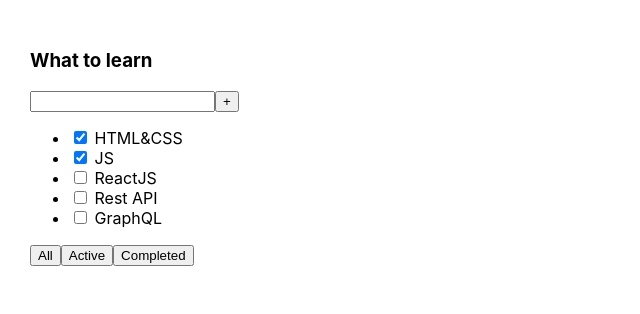
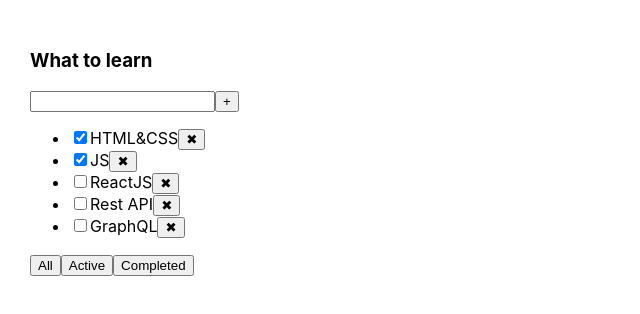
Before and after one commit to Santerakis/1.2-uroki-2-todolist-, a React (Create React App) app: page / in a window 1280 px wide. Shown: the top 314 px of the page, without its empty margins (0-640 px from the left). Built offline with nearby package versions, Linux system fonts and the light colour scheme.

Commit message:
button-alert

```diff
--- a/src/Todolist.tsx
+++ b/src/Todolist.tsx
@@ -21,7 +21,8 @@
         <ul>
             {props.tasks.map((task)=>{
                 return(
-                    <li key={task.id}><input type="checkbox" checked={task.isDone}/> <span>{task.title}</span></li>
+                    <li key={task.id}><input type="checkbox" checked={task.isDone}/><span>{task.title}</span>
+                        <button onClick={()=>alert(task.id)}>✖</button> </li>
                 )
             })}
 
```
